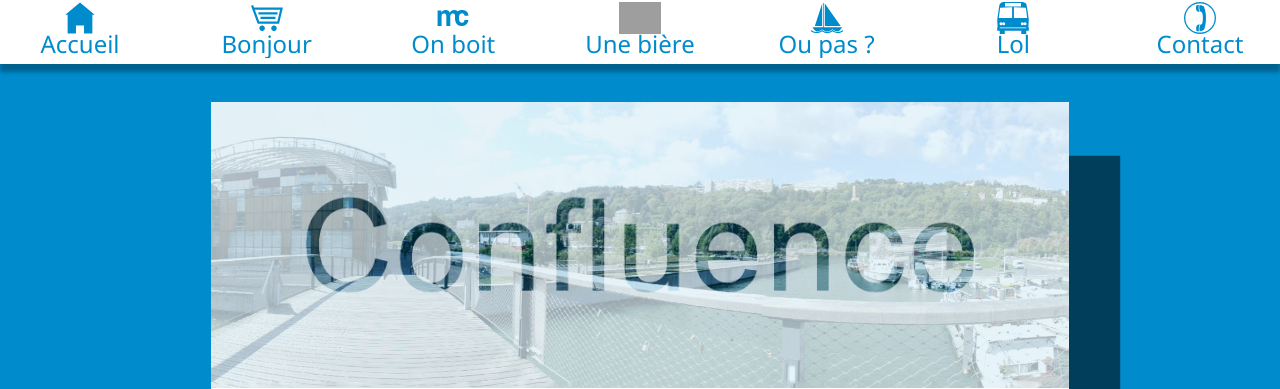
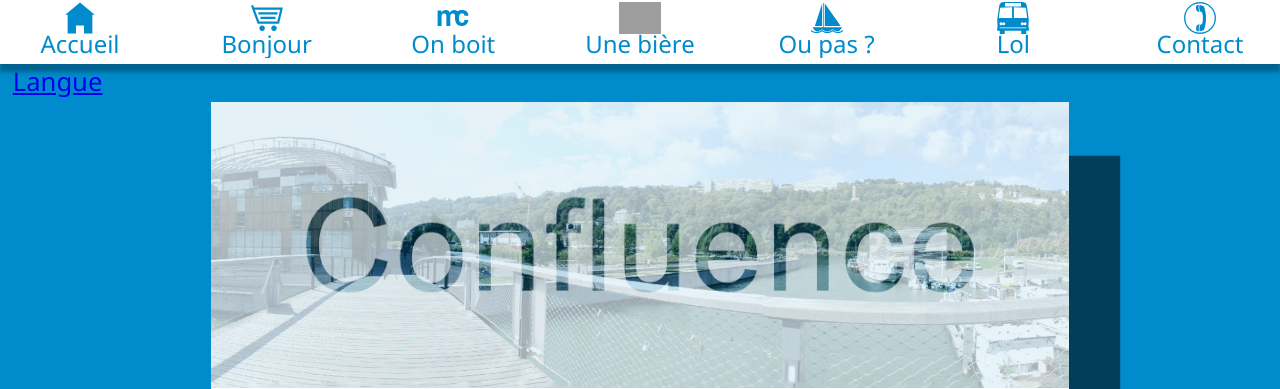
Before and after one commit to Shoormax/MQC, a PHP site: page /MQC/index.php in a window 1280 px wide. Shown: the top 389 px of the page. Run offline with PHP 8.4, Linux system fonts and the light colour scheme; data comes from the database, SQL or seed files in the repository; some libraries are stand-ins or nearby versions; some web fonts are replaced; grey boxes are pictures that could not be loaded.

Commit message:
Changement de langue sur l'accueil du site

```diff
--- a/index.php
+++ b/index.php
@@ -12,13 +12,25 @@ include_once 'php/path.php';
 include_once 'php/include/header.php';
 include_once 'php/include/init.php';
 
+if(isset($_GET['language'])) {
+    $id_langue = $_GET['language'] == '1' ?  2 : 1;
+}
+else {
+    $id_langue = 1;
+}
+
+$param = array('id_langue' => $id_langue);
+
 //@todo gérer la langue avec des cookies
-$id_langue = 1;
-$articles = Article::rechercherParParam(array('id_langue' => $id_langue), 6);
+$articles = Article::rechercherParParam($param, 6);
 ?>
     <script src="https://use.fontawesome.com/992faf6002.js"></script>
     <link rel="icon" type="image/png" href="img/min/Musee.png" />
     <body>
+    <a style="top: 8%;
+    width: 5%;
+    position: absolute;
+    left: 1%;" href="index.php?language=<?php echo $id_langue?>">Langue</a>
     <div id="btnConnexion"><a href="boutique.php">Boutique</a></div>
     <div class="reseauxSociaux"><a href="https://www.facebook.com/Quartier-Confluence-203568893403172/?skip_nax_wizard=true"><i class="fa fa-facebook-square" aria-hidden="true"></i></a>
     <a href="https://twitter.com/MQConfluence"><i class="fa fa-twitter-square" aria-hidden="true"></i></a></div>
```
Also changed, not shown: gestion/administration.php (+3 -4 lines).
